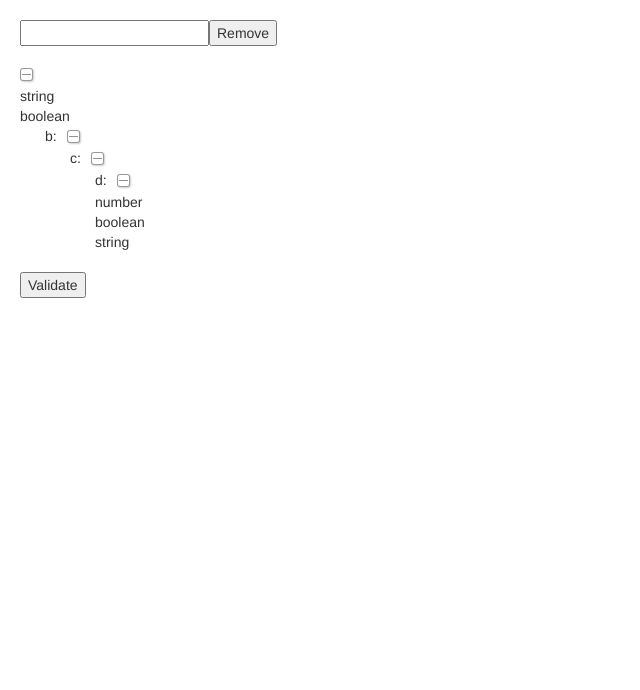
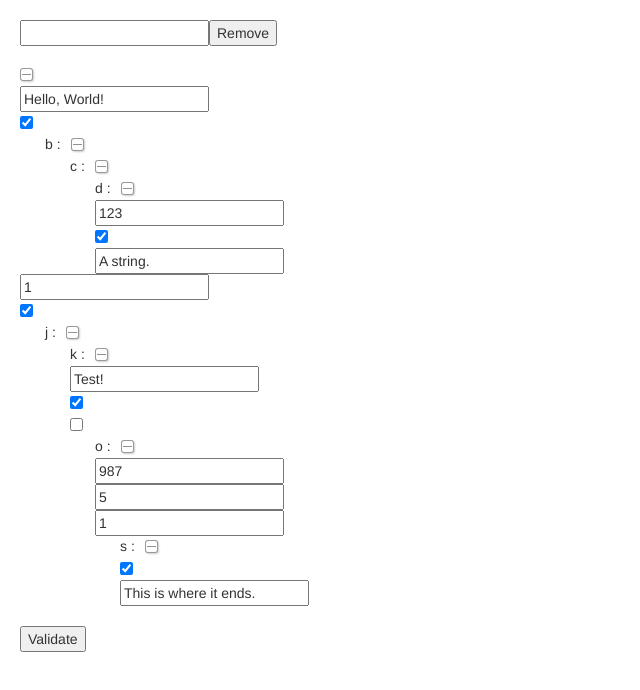
Before and after one commit to SergeyKrohin/json-viewer, an Angular app: page / in a window 1280 px wide. Shown: the top 690 px of the page, without its empty margins (0-640 px from the left). Built offline with nearby package versions, Linux system fonts and the light colour scheme.

Commit message:
adding inputs by type

```diff
--- a/src/app/components/tree-node/tree-node.component.html
+++ b/src/app/components/tree-node/tree-node.component.html
@@ -1,15 +1,15 @@
 <div class="tree-node" [ngClass]="{'first-node':!fieldName}">
-	<span class="field-name">{{fieldName}}:</span><toggle-box (onToggle)="toggleNode($event)"></toggle-box>
+	<span class="field-name">{{fieldName}} :</span><toggle-box (onToggle)="toggleNode($event)"></toggle-box>
 	<span *ngIf="showFields">
 		<div *ngFor="let field of objectKeys(sourceObj)">
 			<span [ngSwitch]="typeOf(sourceObj[field])">
 
 				<span *ngSwitchCase="'string'">
-					string
+					<input type="text" [(ngModel)]="sourceObj[field]" />
 				</span>
 
 				<span *ngSwitchCase="'number'">
-					number
+					<input type="number" [(ngModel)]="sourceObj[field]" />
 				</span>
 
 				<span *ngSwitchCase="'object'">
@@ -17,7 +17,7 @@
 				</span>
 
 				<span *ngSwitchCase="'boolean'">
-					boolean
+					<input type="checkbox" [(ngModel)]="sourceObj[field]"/>
 				</span>
 
 				<span *ngSwitchDefault>
--- a/src/app/components/tree/tree.component.ts
+++ b/src/app/components/tree/tree.component.ts
@@ -18,7 +18,7 @@ export class TreeComponent{
 					"g": "A string."
 				}
 			}
-		}/*,
+		},
 		"h": "1",
 		"i": true,
 		"j": {
@@ -36,6 +36,6 @@ export class TreeComponent{
 					}
 				}
 			}
-		}*/
+		}
 	};
 }
```
